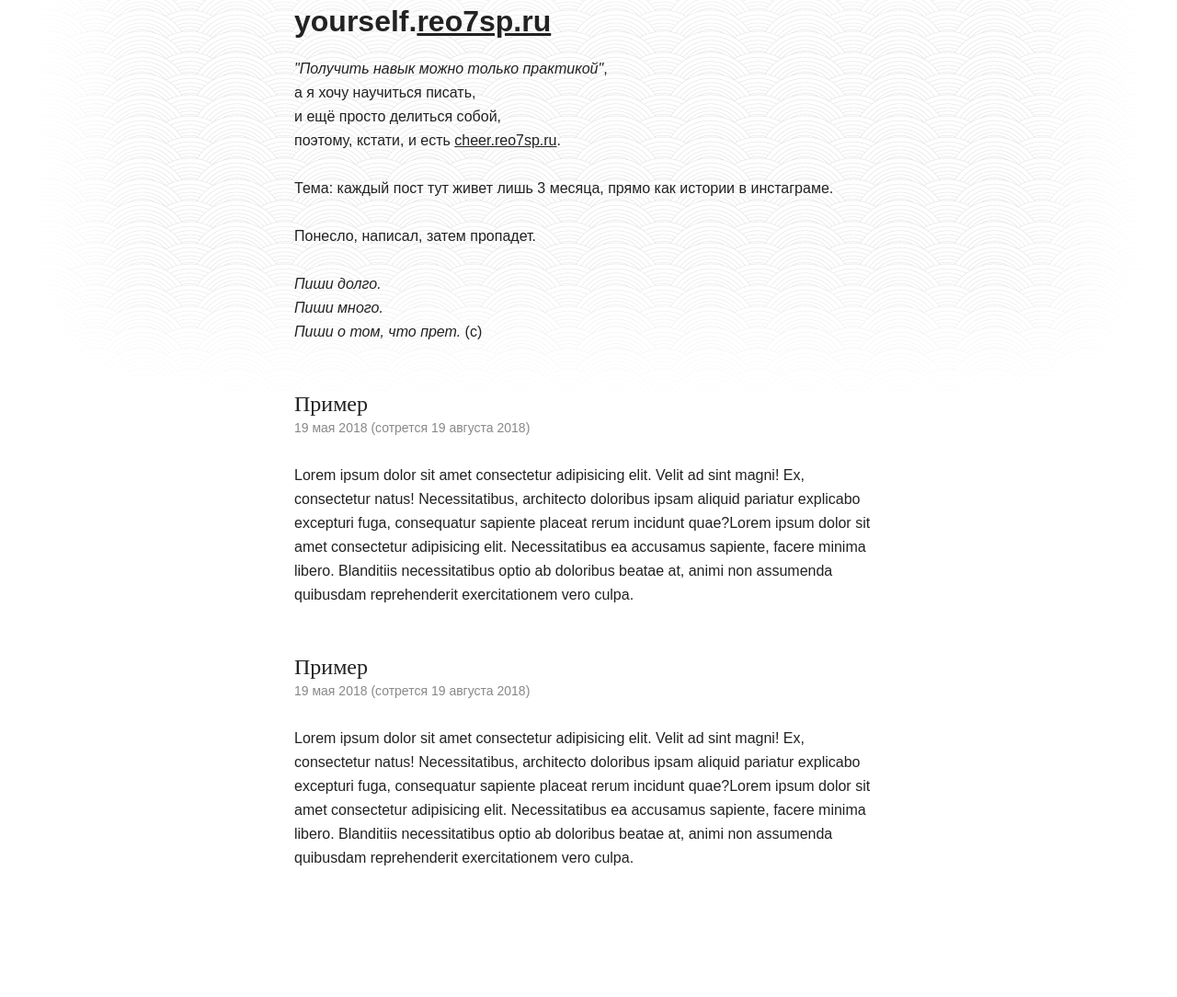
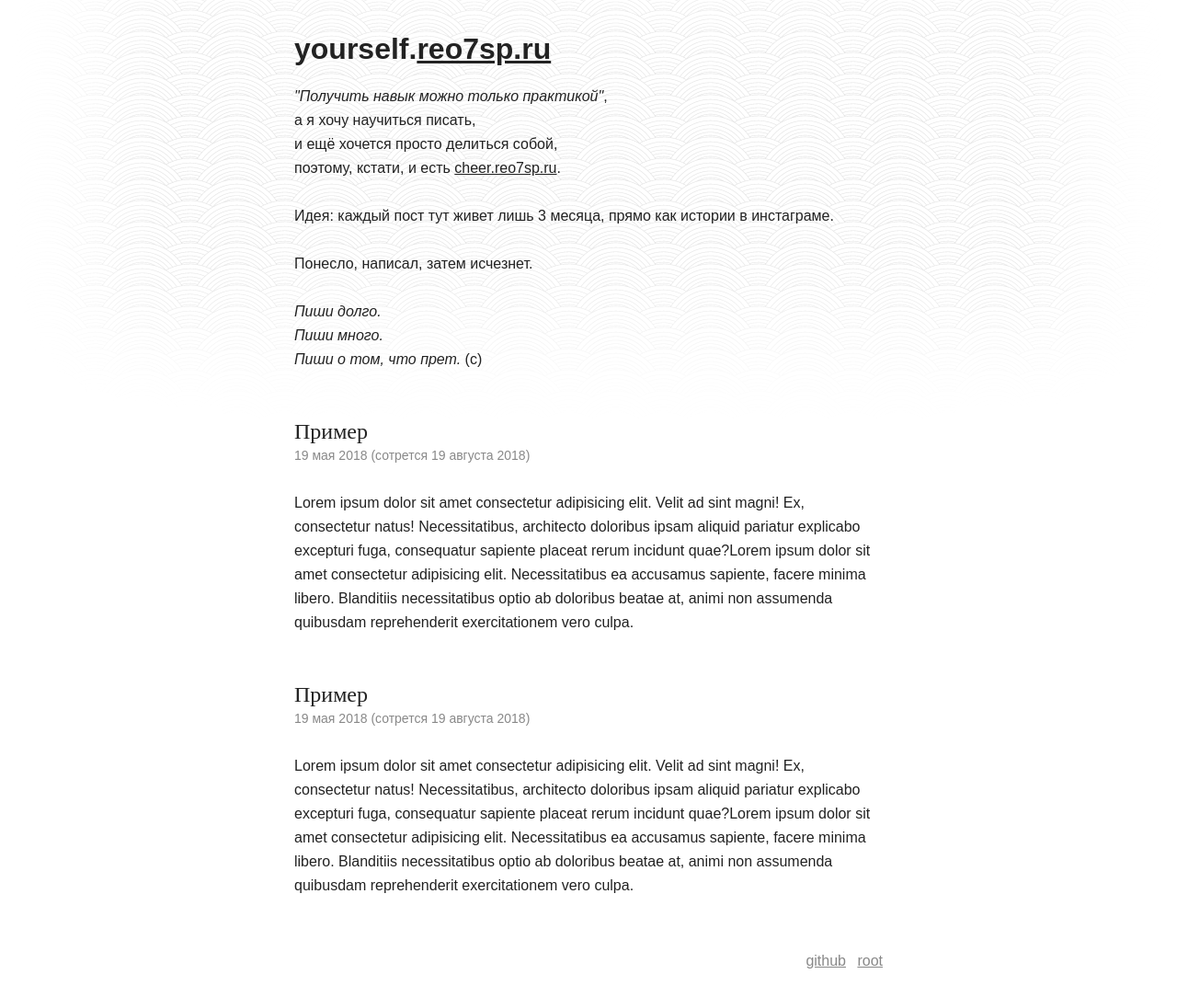
Before and after one commit to reo7sp/writes, a plain HTML site: page index.html in a window 1280 px wide. Shown: the part 38-1122 px from the top of the page at 92% size. Before the commit the page ends 1032 px from the top, so only its background shows below. Drawn offline with Linux system fonts and the light colour scheme.

Commit message:
fix markup

```diff
--- a/index.html
+++ b/index.html
@@ -18,15 +18,15 @@
             <br>
             а я хочу научиться писать,
             <br>
-            и ещё просто делиться собой,
+            и ещё хочется просто делиться собой,
             <br>
             поэтому, кстати, и есть <a class="site-header__link" href="//cheer.reo7sp.ru">cheer.reo7sp.ru</a>.
         </p>
         <p class="site-header__desc">
-            Тема: каждый пост тут живет лишь 3 месяца, прямо как истории в инстаграме.
+            Идея: каждый пост тут живет лишь 3 месяца, прямо как истории в инстаграме.
         </p>
         <p class="site-header__desc">
-            Понесло, написал, затем пропадет.
+            Понесло, написал, затем исчезнет.
         </p>
         <p class="site-header__desc">
             <i>
@@ -42,17 +42,29 @@
 
     <section>
         <article class="article">
-            <h2 class="article__title">Пример</h2>
-            <p class="article__subtitle">19 мая 2018 (сотрется 19 августа 2018)</h2>
+            <header>
+                <h2 class="article__title">Пример</h2>
+                <p class="article__subtitle">19 мая 2018 (сотрется 19 августа 2018)</h2>
+            </header>
             <p class="article__text">Lorem ipsum dolor sit amet consectetur adipisicing elit. Velit ad sint magni! Ex, consectetur natus! Necessitatibus, architecto doloribus ipsam aliquid pariatur explicabo excepturi fuga, consequatur sapiente placeat rerum incidunt quae?Lorem ipsum dolor sit amet consectetur adipisicing elit. Necessitatibus ea accusamus sapiente, facere minima libero. Blanditiis necessitatibus optio ab doloribus beatae at, animi non assumenda quibusdam reprehenderit exercitationem vero culpa.</p>
         </article>
 
         <article class="article">
-            <h2 class="article__title">Пример</h2>
-            <p class="article__subtitle">19 мая 2018 (сотрется 19 августа 2018)</h2>
+            <header>
+                <h2 class="article__title">Пример</h2>
+                <p class="article__subtitle">19 мая 2018 (сотрется 19 августа 2018)</h2>
+            </header>
             <p class="article__text">Lorem ipsum dolor sit amet consectetur adipisicing elit. Velit ad sint magni! Ex, consectetur natus! Necessitatibus, architecto doloribus ipsam aliquid pariatur explicabo excepturi fuga, consequatur sapiente placeat rerum incidunt quae?Lorem ipsum dolor sit amet consectetur adipisicing elit. Necessitatibus ea accusamus sapiente, facere minima libero. Blanditiis necessitatibus optio ab doloribus beatae at, animi non assumenda quibusdam reprehenderit exercitationem vero culpa.</p>
         </article>
     </section>
+
+    <footer class="site-footer">
+        <div class="site-footer__also">
+            <a class="site-footer__also-item site-footer__link" href="https://github.com/reo7sp/yourself">github</a>
+            <a class="site-footer__also-item site-footer__link" href="//root.reo7sp.ru">root</a>
+        </div>
+        <div class="site-footer__bump">&nbsp;</div>
+    </footer>
 </div>
 
 </body>
--- a/style.css
+++ b/style.css
@@ -3,7 +3,7 @@ body {
     font-size: 16px;
     line-height: 26px;
     color: #222;
-    margin: 48px 20px;
+    margin: 26px 20px;
 }
 
 .background {
@@ -14,7 +14,16 @@ body {
     width: 100%;
     height: 600px;
     background-image: url(background.png);
-    box-shadow: inset 0 -100px 100px 100px #fff;
+}
+@media (min-width: 640px) {
+    .background {
+        box-shadow: inset 0 -100px 100px 100px #fff;
+    }
+}
+@media (max-width: 640px) {
+    .background {
+        box-shadow: inset 0 -50px 50px 50px #fff;
+    }
 }
 
 .container {
@@ -23,8 +32,8 @@ body {
 }
 
 .site-header {
-    /* margin: 48px 0; */
     margin: 0;
+    margin-top: 78px;
 }
 
 .site-header__link {
@@ -65,3 +74,21 @@ body {
 .article__desc {
     margin: 26px 0;
 }
+
+.site-footer {
+    margin: 0;
+    margin-top: 56px;
+    color: #888;
+}
+
+.site-footer__link {
+    color: #888;
+}
+
+.site-footer__also {
+    float: right;
+}
+
+.site-footer__also-item {
+    margin-left: 8px;
+}
```
